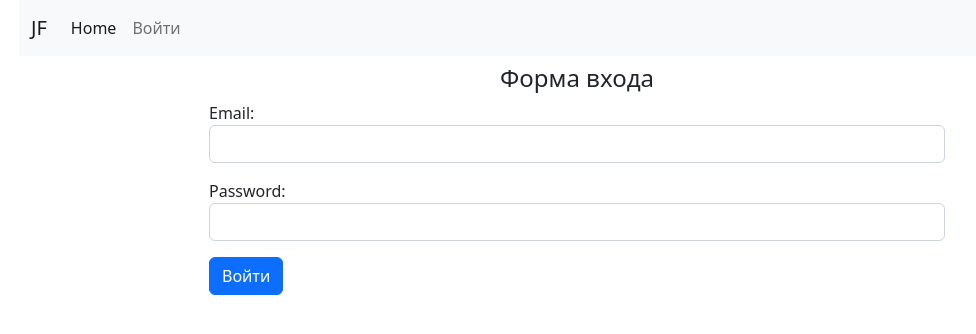
After one commit to alexandr-smnv/scraping_service_django, a Django app: page /accounts/login/ in a window 1280 px wide. The commit adds this page. Shown: the top 334 px of the page, without its empty margins (63-1039 px from the left). Run offline with Django 4.2, Linux system fonts and the light colour scheme; some libraries are stand-ins or nearby versions.

Commit message:
Форма авторизации пользователей

```diff
--- /dev/null
+++ b/accounts/forms.py
@@ -0,0 +1,36 @@
+from django import forms
+from django.contrib.auth import get_user_model, authenticate
+from django.contrib.auth.hashers import check_password
+
+User = get_user_model()
+
+
+class UserLoginForm(forms.Form):
+    email = forms.EmailField(
+        widget=forms.EmailInput(attrs={'class': 'form-control'})
+    )
+    password = forms.CharField(
+        widget=forms.PasswordInput(attrs={'class': 'form-control'})
+    )
+
+    # clean -используется для проверки корректности данных КОНКРЕТНОГО поля формы и отвечает за вызов методов
+    # to_python, validate и run_validators в правильном порядке и передачу их ошибок.
+    def clean(self, *args, **kwargs):
+        email = self.cleaned_data.get('email').strip()
+        password = self.cleaned_data.get('password')
+
+        if email and password:
+            qs = User.objects.filter(email=email)
+            # Метод exists() возвращает True, если возвращаемый QuerySet содержит один или несколько объектов,
+            # и значение False, если QuerySet пустой.
+            if not qs.exists():
+                raise forms.ValidationError('Такого пользователя не существует')
+            # Проверка правильности пароля
+            if not check_password(password, qs[0].password):
+                raise forms.ValidationError('Неверный пароль')
+            # Проверка на возможность авторизации
+            user = authenticate(email=email, password=password)
+            if not user:
+                raise forms.ValidationError('Данный аккаунт отключен')
+
+        return super(UserLoginForm, self).clean(*args, **kwargs)
--- /dev/null
+++ b/accounts/templates/accounts/login.html
@@ -0,0 +1,22 @@
+{% extends 'base.html' %}
+
+{% block title %}
+  Login
+{% endblock title %}
+
+{% block content %}
+
+  <div class="row">
+    <div class="col-md-8 mx-auto">
+      <h4 class="text-center my-2">Форма входа</h4>
+      <form action="" method="POST">
+        {% csrf_token %}
+        <div class="form-group">
+          {{ form.as_p }}
+        </div>
+        <button type="submit" class="btn btn-primary">Войти</button>
+      </form>
+    </div>
+  </div>
+
+{% endblock content %}
--- /dev/null
+++ b/accounts/urls.py
@@ -0,0 +1,9 @@
+from django.urls import path
+
+from accounts import views
+
+
+urlpatterns = [
+    path('login/', views.login_view, name='login'),
+    path('logout/', views.logout_view, name='logout'),
+]
--- a/accounts/views.py
+++ b/accounts/views.py
@@ -1,3 +1,25 @@
-from django.shortcuts import render
+from django.contrib.auth import authenticate, login, logout
+from django.shortcuts import render, redirect
 
-# Create your views here.
+from accounts.forms import UserLoginForm
+
+
+def login_view(request):
+    form = UserLoginForm(request.POST or None)
+
+    # Если форма валидна
+    if form.is_valid():
+        data = form.cleaned_data
+        email = data.get('email')
+        password = data.get('password')
+        # Авторизация пользователя
+        user = authenticate(request, username=email, password=password)
+        login(request, user)
+        return redirect('home')
+
+    return render(request, 'accounts/login.html', {'form': form})
+
+
+def logout_view(request):
+    logout(request)
+    return redirect('home')
--- a/core/urls.py
+++ b/core/urls.py
@@ -20,4 +20,5 @@ from django.urls import path, include
 urlpatterns = [
     path("admin/", admin.site.urls),
     path('', include('scraping.urls')),
+    path('accounts/', include(('accounts.urls', 'accounts'))),
 ]
--- a/scraping/views.py
+++ b/scraping/views.py
@@ -3,9 +3,6 @@ from django.shortcuts import render
 
 from .forms import FindForm
 from .models import *
-
-
-# Create your views here.
 
 
 def home_view(request):
--- a/templates/base.html
+++ b/templates/base.html
@@ -24,9 +24,17 @@
           <li class="nav-item">
             <a class="nav-link active" aria-current="page" href="#">Home</a>
           </li>
+
+          {% if user.is_authenticated %}
           <li class="nav-item">
-            <a class="nav-link" href="#">Features</a>
+            <a class="nav-link" href="{% url 'accounts:logout' %}">Выйти</a>
           </li>
+          {% else %}
+          <li class="nav-item">
+            <a class="nav-link" href="{% url 'accounts:login' %}">Войти</a>
+          </li>
+          {% endif %}
+
         </ul>
       </div>
     </div>
```
